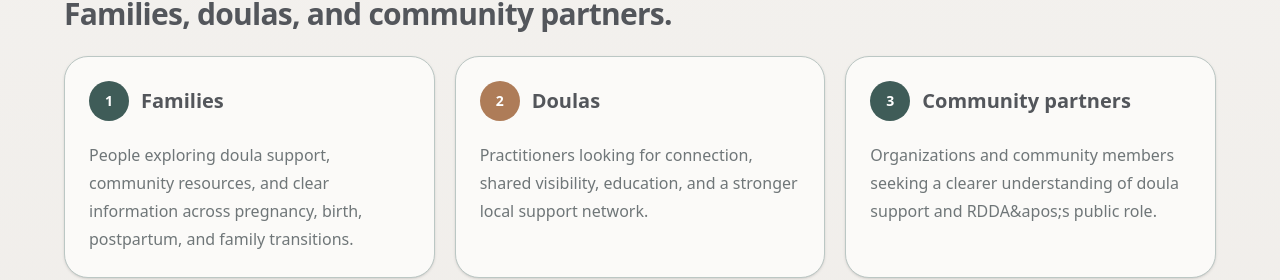
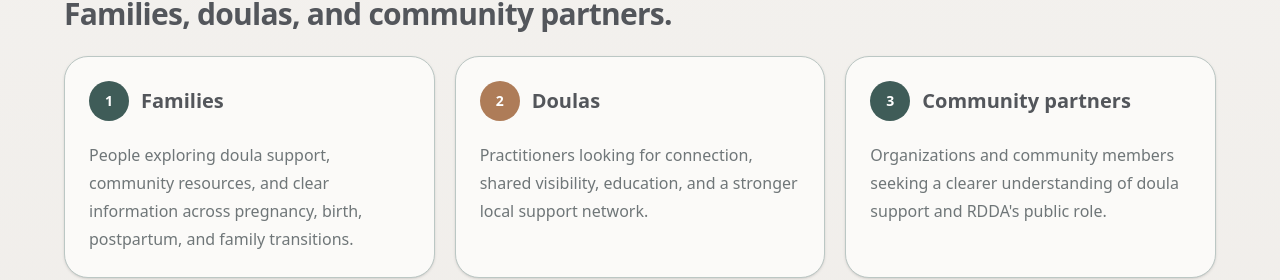
Before and after one commit to hickdwayne-rdp/rdda-platform, a Next.js app in the folder repo/: page /about in a window 1280 px wide. Shown: the part 1153-1433 px from the top of the page. Built offline with nearby package versions, Linux system fonts and the light colour scheme.

Commit message:
Clean interior polish text escaping

```diff
--- a/repo/src/app/about/page.tsx
+++ b/repo/src/app/about/page.tsx
@@ -22,7 +22,7 @@
   {
     label: "Community partners",
     description:
-      "Organizations and community members seeking a clearer understanding of doula support and RDDA&apos;s public role.",
+      "Organizations and community members seeking a clearer understanding of doula support and RDDA's public role.",
   },
 ];
 
```
